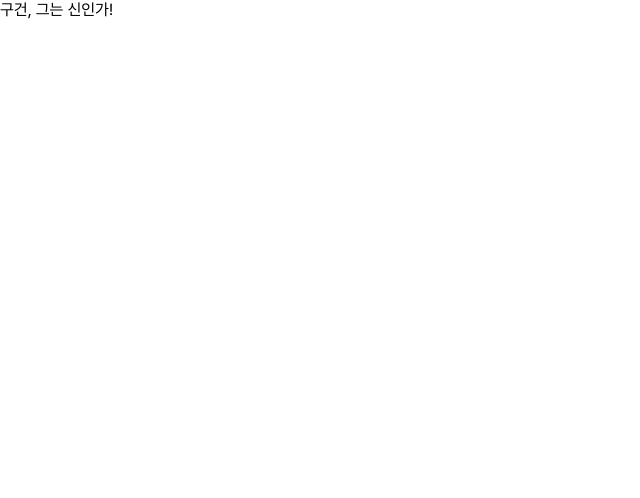
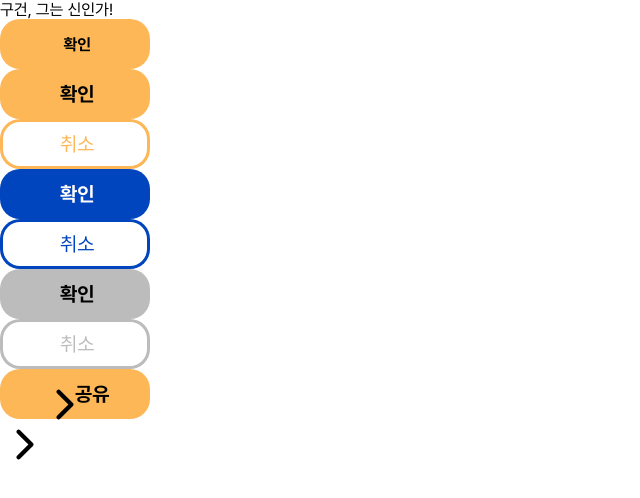
Before and after one commit to moonstal1506/show-eat, a Next.js app in the folder frontend/showeat/: page / in a window 1280 px wide. Shown: the top 498 px of the page, without its empty margins (0-640 px from the left). Built offline with nearby package versions, Linux system fonts and the light colour scheme.

Commit message:
Chore: Add test code
Co-authored-by: Narn99 <https://github.com/Narn99>

```diff
--- a/frontend/showeat/src/pages/index.tsx
+++ b/frontend/showeat/src/pages/index.tsx
@@ -1,5 +1,7 @@
 /* Import */
 import Head from "next/head";
+import { TextButton } from "@components/common/button";
+import { RightArrowIcon } from "public/assets/icons";
 
 // ----------------------------------------------------------------------------------------------------
 
@@ -12,6 +14,15 @@ function Home() {
                 <meta name="viewport" content="width=device-width, initial-scale=1" />
             </Head>
             <main>구건, 그는 신인가!</main>
+            <TextButton width="150px" text="확인" fontSize={16} />
+            <TextButton width="150px" text="확인" />
+            <TextButton width="150px" text="취소" fill="negative" />
+            <TextButton width="150px" text="확인" colorType="secondary" />
+            <TextButton width="150px" text="취소" colorType="secondary" fill="negative" />
+            <TextButton width="150px" text="확인" colorType="gray" />
+            <TextButton width="150px" text="취소" colorType="gray" fill="negative" />
+            <TextButton width="150px" text="공유" icon={<RightArrowIcon />} />
+            <RightArrowIcon />
         </>
     );
 }
```
